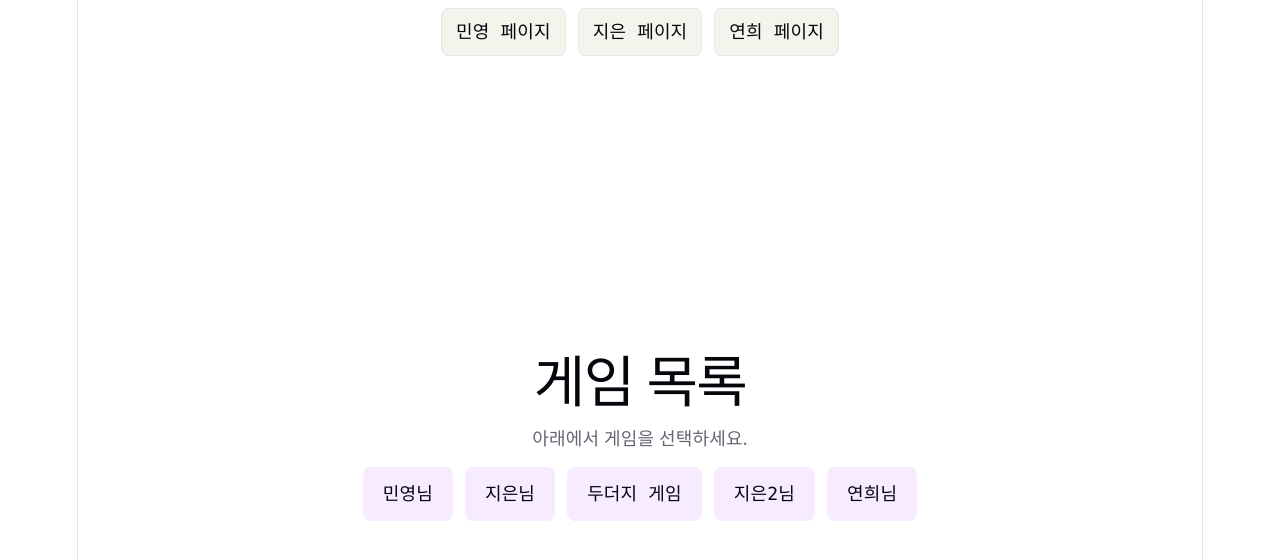
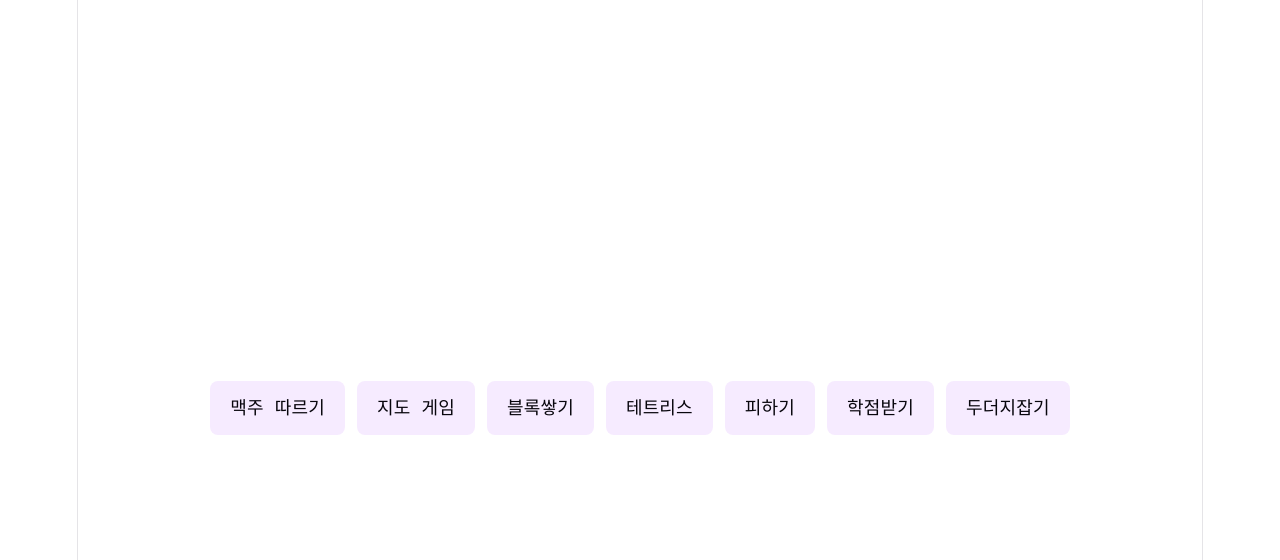
Before and after one commit to parkmin000/hakerton, a React app in the folder frontend/: page / in a window 1280 px wide. Shown: the top 560 px of the page. Built offline with nearby package versions, Linux system fonts and the light colour scheme; the HTML template or start-up script is replaced by a standard one.

Commit message:
ㄴㅇㄹㄴㄹㄴㅇㄹㄴㅇㄹㄴㄹ

```diff
--- a/frontend/src/AppRouter.jsx
+++ b/frontend/src/AppRouter.jsx
@@ -2,7 +2,6 @@ import { useEffect, useRef } from 'react'
 import {
   BrowserRouter,
   Navigate,
-  NavLink,
   Route,
   Routes,
 } from 'react-router-dom'
@@ -47,31 +46,6 @@ function AppRouter() {
   return (
     <BrowserRouter>
       <audio ref={bgmRef} src="/effect.mp4" autoPlay loop preload="auto" hidden />
-      <nav className="app-nav">
-        <NavLink
-          to="/minyoung"
-          end
-          className={({ isActive }) => (isActive ? 'nav-link active' : 'nav-link')}
-        >
-          민영 페이지
-        </NavLink>
-        <NavLink
-          to="/jieun"
-          end
-          className={({ isActive }) => (isActive ? 'nav-link active' : 'nav-link')}
-        >
-          지은 페이지
-        </NavLink>
-        <NavLink
-          to="/yeonhee"
-          end
-          className={({ isActive }) => (isActive ? 'nav-link active' : 'nav-link')}
-        >
-          연희 페이지
-        </NavLink>
-
-
-      </nav>
 
       <Routes>
         <Route path="/" element={<Home />} />
--- a/frontend/src/pages/Home.jsx
+++ b/frontend/src/pages/Home.jsx
@@ -5,24 +5,27 @@ function Home() {
   return (
     <section id="center">
       <div>
-        <h1>게임 목록</h1>
-        <p>아래에서 게임을 선택하세요.</p>
-
         <div className="home-actions">
-          <NavLink className="home-link" to="/games/guess/minyoung">
-            민영님
+          <NavLink className="home-link" to="/minyoung">
+            맥주 따르기
           </NavLink>
-          <NavLink className="home-link" to="/games/guess/jieun">
-            지은님
+          <NavLink className="home-link" to="/minyoung/alcohol/map">
+            지도 게임
           </NavLink>
-          <NavLink className="home-link" to="/games/mole">
-            두더지 게임
+          <NavLink className="home-link" to="/yeonhee/stack">
+            블록쌓기
           </NavLink>
           <NavLink className="home-link" to="/games/guess/jieun2">
-            지은2님
+            테트리스
           </NavLink>
-          <NavLink className="home-link" to="/games/guess/yeonhee">
-            연희님
+          <NavLink className="home-link" to="/minyoung/alcohol/mouse">
+            피하기
+          </NavLink>
+          <NavLink className="home-link" to="/jieun/credit">
+            학점받기
+          </NavLink>
+          <NavLink className="home-link" to="/yeonhee/mole">
+            두더지잡기
           </NavLink>
         </div>
       </div>
```
